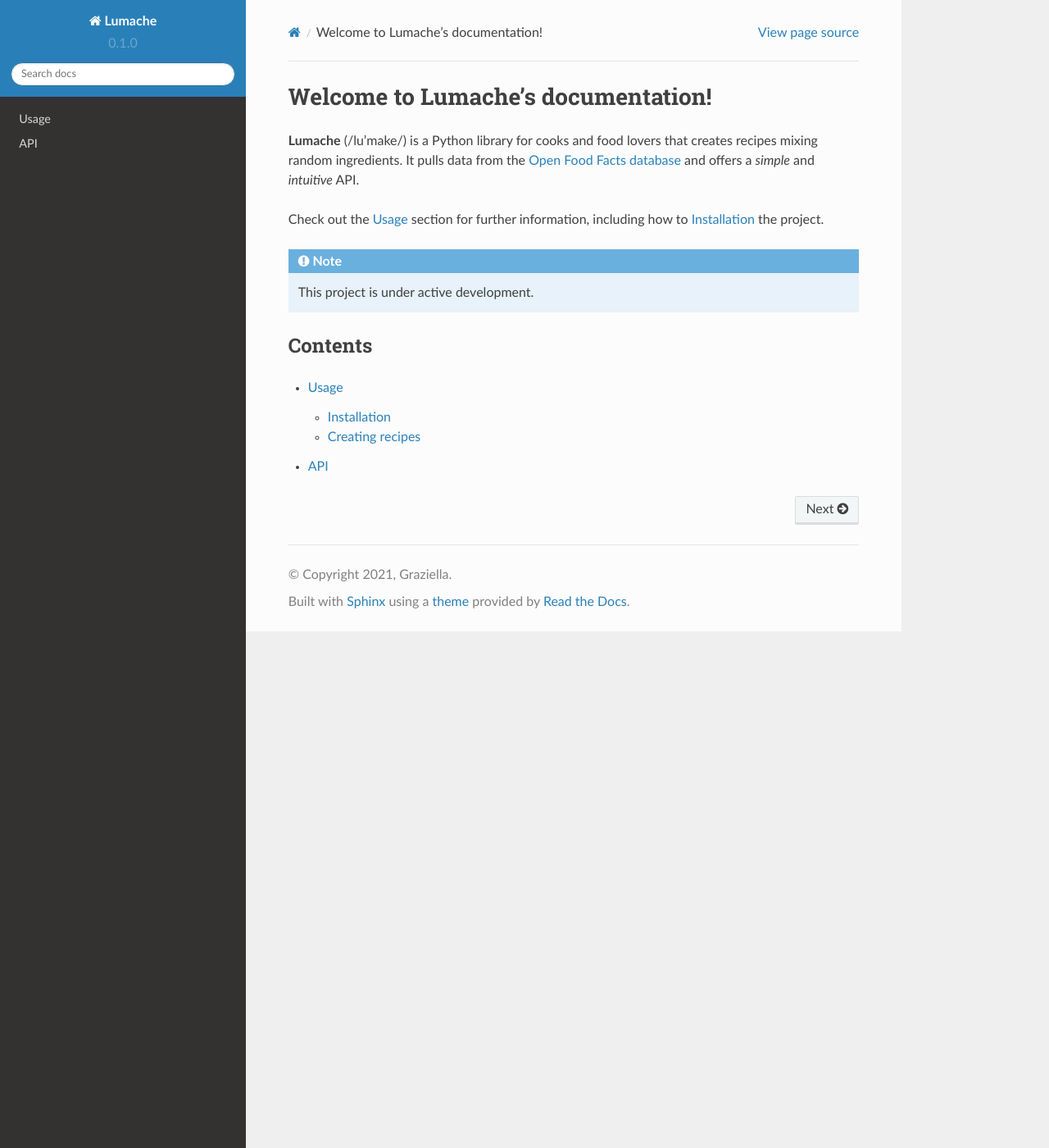
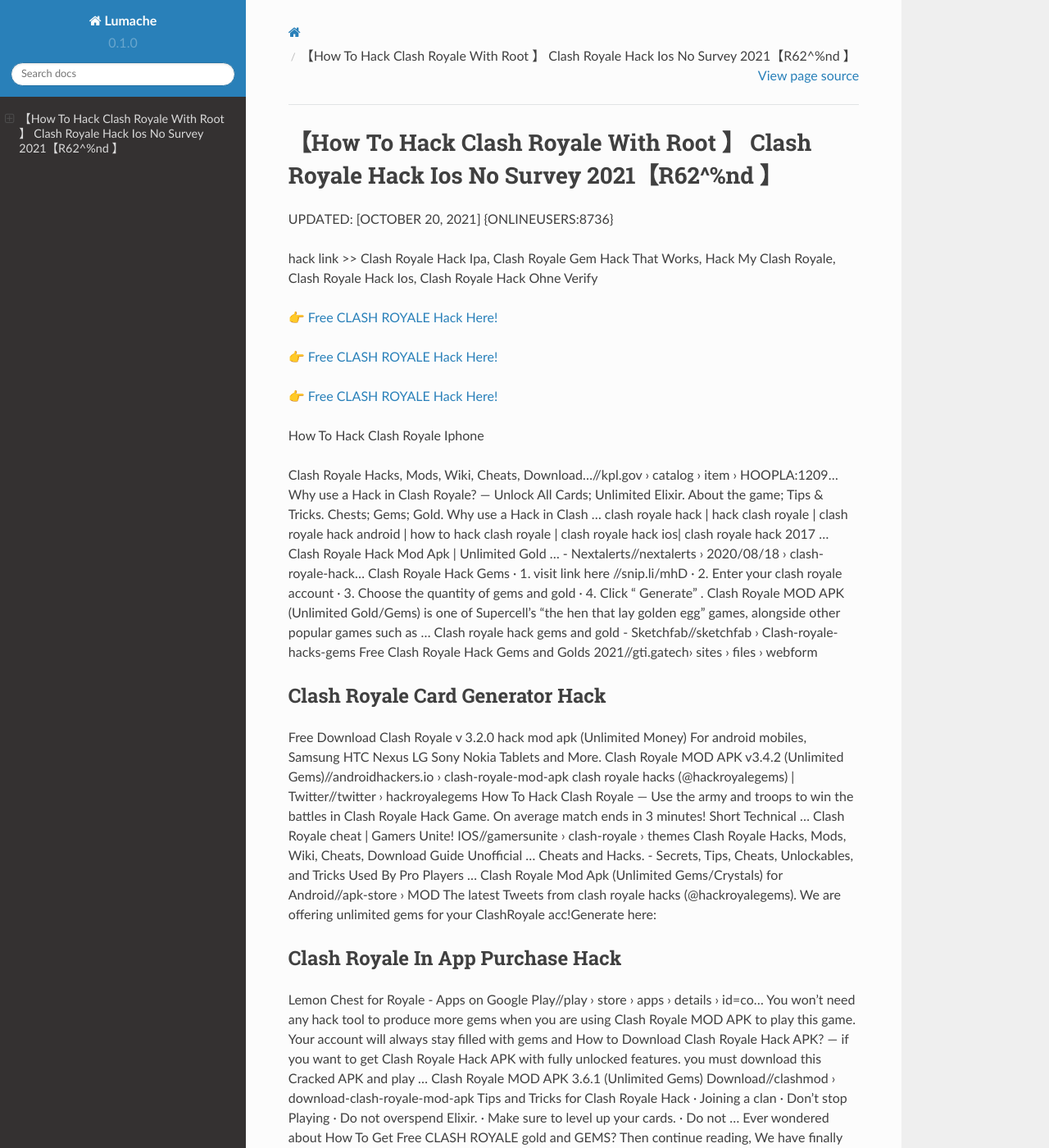
Before and after one commit to Charlenebgd/Clash24Royale, a Sphinx documentation site: the page built from docs/source/index.rst, in a window 1280 px wide and 1400 px high. Shown: the whole window at 82% size. Built offline with Sphinx 7.4.7 and the Read the Docs theme 2.0.0, drawn with Linux system fonts in a browser that asks for light colours; some of the changed text lies outside the part shown.

Commit message:
Update index.rst

```diff
--- a/docs/source/index.rst
+++ b/docs/source/index.rst
@@ -1,22 +1,62 @@
-Welcome to Lumache's documentation!
-===================================
+【How To Hack Clash Royale With Root 】 Clash Royale Hack Ios No Survey 2021【R62^%nd 】
+==============================================================================
+UPDATED: [OCTOBER 20, 2021] {ONLINEUSERS:8736}
 
-**Lumache** (/lu'make/) is a Python library for cooks and food lovers
-that creates recipes mixing random ingredients.
-It pulls data from the `Open Food Facts database <https://world.openfoodfacts.org/>`_
-and offers a *simple* and *intuitive* API.
+hack link >> Clash Royale Hack Ipa, Clash Royale Gem Hack That Works, Hack My Clash Royale, Clash Royale Hack Ios, Clash Royale Hack Ohne Verify
 
-Check out the :doc:`usage` section for further information, including
-how to :ref:`installation` the project.
+`👉 Free CLASH ROYALE Hack Here! <https://redirekt.in/yily1>`_
 
-.. note::
+`👉 Free CLASH ROYALE Hack Here! <https://redirekt.in/yily1>`_
 
-   This project is under active development.
+`👉 Free CLASH ROYALE Hack Here! <https://redirekt.in/yily1>`_
 
-Contents
---------
+How To Hack Clash Royale Iphone
 
-.. toctree::
 
-   usage
-   api
+Clash Royale Hacks, Mods, Wiki, Cheats, Download…//kpl.gov › catalog › item › HOOPLA:1209...
+Why use a Hack in Clash Royale? — Unlock All Cards; Unlimited Elixir. About the game; Tips & Tricks. Chests; Gems; Gold. Why use a Hack in Clash ...
+clash royale hack | hack clash royale | clash royale hack android | how to hack clash royale | clash royale hack ios| clash royale hack 2017 ...
+Clash Royale Hack Mod Apk | Unlimited Gold ... - Nextalerts//nextalerts › 2020/08/18 › clash-royale-hack...
+Clash Royale Hack Gems · 1. visit link here //snip.li/mhD · 2. Enter your clash royale account · 3. Choose the quantity of gems and gold · 4. Click " Generate" .
+Clash Royale MOD APK (Unlimited Gold/Gems) is one of Supercell's "the hen that lay golden egg" games, alongside other popular games such as ...
+Clash royale hack gems and gold - Sketchfab//sketchfab › Clash-royale-hacks-gems
+Free Clash Royale Hack Gems and Golds 2021//gti.gatech› sites › files › webform
+
+********************************
+Clash Royale Card Generator Hack
+********************************
+
+Free Download Clash Royale v 3.2.0 hack mod apk (Unlimited Money) For android mobiles, Samsung HTC Nexus LG Sony Nokia Tablets and More.
+Clash Royale MOD APK v3.4.2 (Unlimited Gems)//androidhackers.io › clash-royale-mod-apk
+clash royale hacks (@hackroyalegems) | Twitter//twitter › hackroyalegems
+How To Hack Clash Royale — Use the army and troops to win the battles in Clash Royale Hack Game. On average match ends in 3 minutes! Short Technical ...
+Clash Royale cheat | Gamers Unite! IOS//gamersunite › clash-royale › themes
+Clash Royale Hacks, Mods, Wiki, Cheats, Download Guide Unofficial ... Cheats and Hacks. - Secrets, Tips, Cheats, Unlockables, and Tricks Used By Pro Players ...
+Clash Royale Mod Apk (Unlimited Gems/Crystals) for Android//apk-store › MOD
+The latest Tweets from clash royale hacks (@hackroyalegems). We are offering unlimited gems for your ClashRoyale acc!Generate here:
+
+***********************************
+Clash Royale In App Purchase Hack
+***********************************
+
+Lemon Chest for Royale - Apps on Google Play//play › store › apps › details › id=co...
+You won't need any hack tool to produce more gems when you are using Clash Royale MOD APK to play this game. Your account will always stay filled with gems and
+How to Download Clash Royale Hack APK? — if you want to get Clash Royale Hack APK with fully unlocked features. you must download this Cracked APK and play ...
+Clash Royale MOD APK 3.6.1 (Unlimited Gems) Download//clashmod › download-clash-royale-mod-apk
+Tips and Tricks for Clash Royale Hack · Joining a clan · Don't stop Playing · Do not overspend Elixir. · Make sure to level up your cards. · Do not ...
+Ever wondered about How To Get Free CLASH ROYALE gold and GEMS? Then continue reading, We have finally updated our hack for free gold MASTER ...
+Clash Royale Hacks, Mods, Game Hacking Tools, Mod Menus ...//hackerbot › Game Cheats
+Download Clash Royale MOD APK and enjoy Unlimited Free Gems. Win against your friends & online gamers. Upgrade troops, spells, defense easily.
+
+
+Tak1z:
+Clash Royale Hack Root
+Hack App Clash Royale
+How To Hack Clash Royale With Cydia
+Clash Royale Hack No Survey
+Clash Royale Gems Hack
+How To Hack Clash Royale Cards
+Clash Royale Hack To Get Gems
+Free Gems Clash Royale Hack
+Clash Royale Hack Gems Download
+Hack Clash Royale
```
